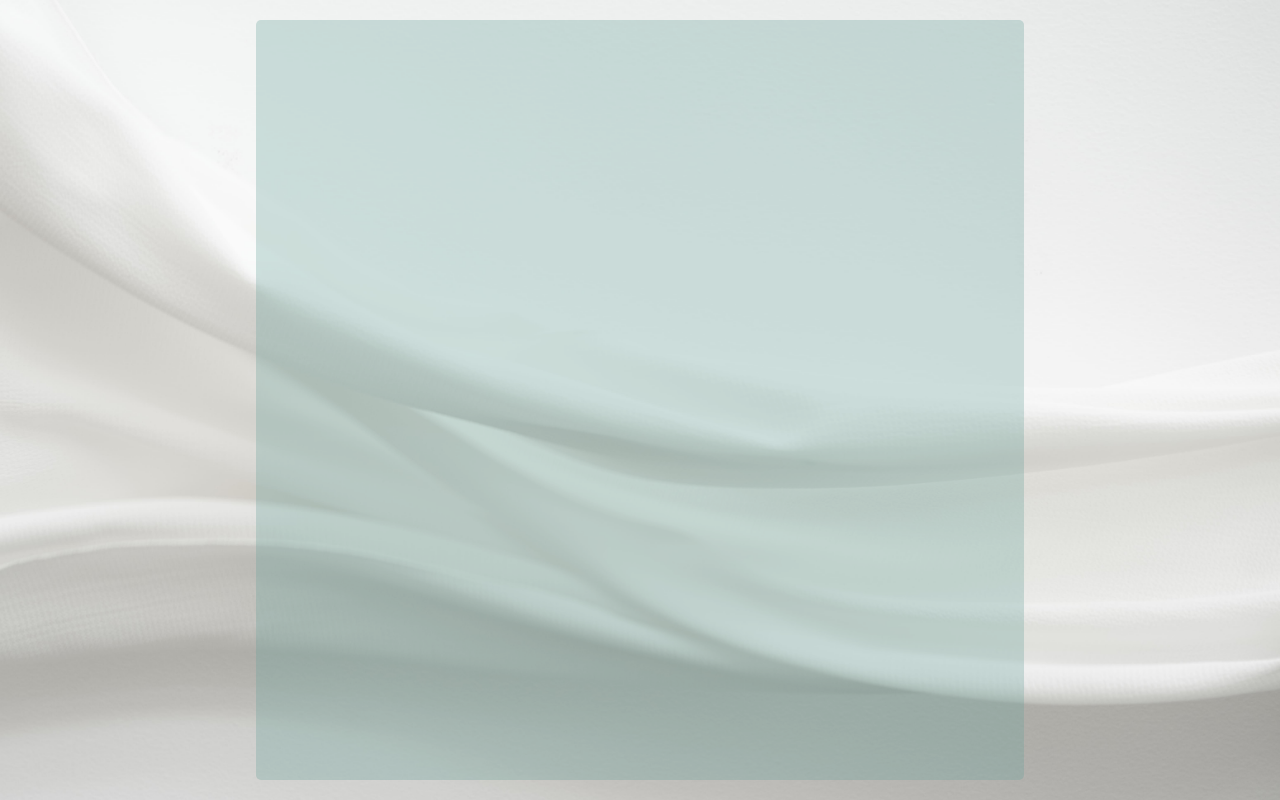
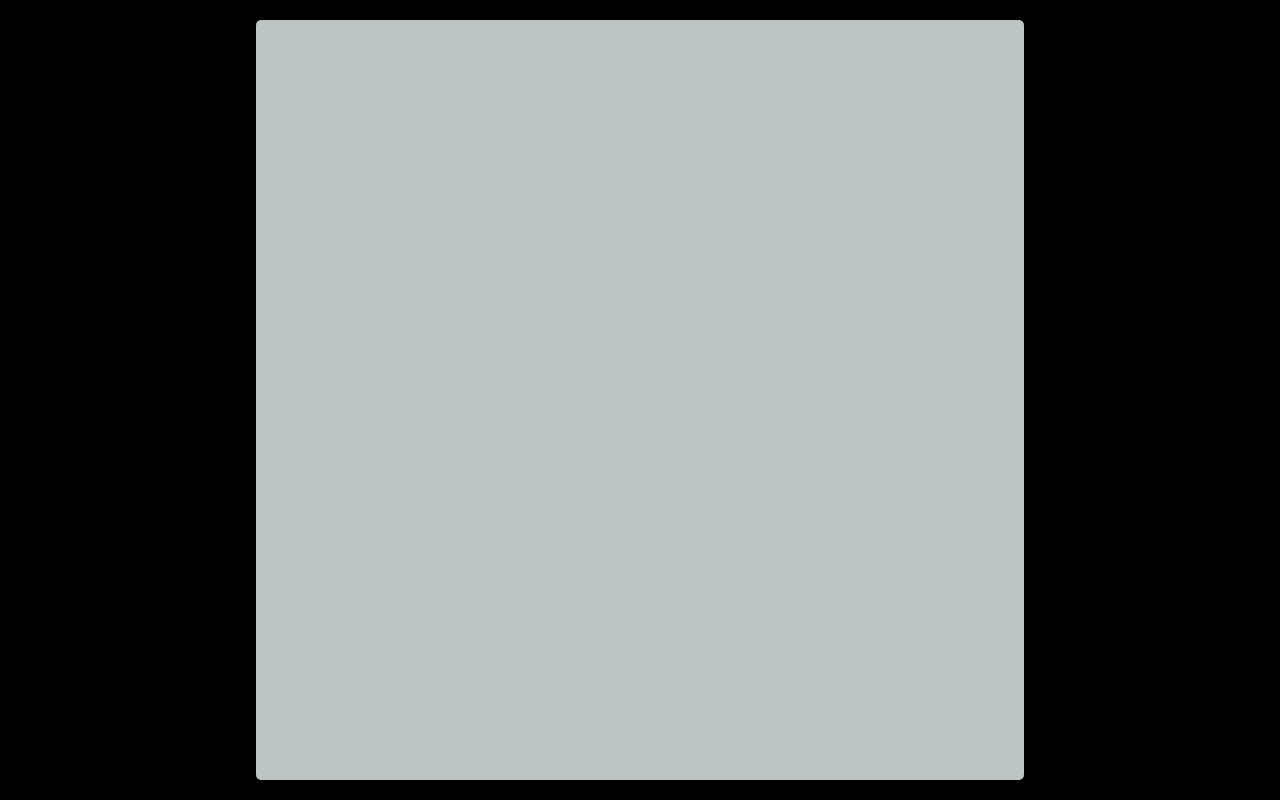
Before and after one commit to ram-ashish-panchal/VidhiVaani, a React (Vite) app: page /fine in a window 1280 px wide. Built offline with nearby package versions, Linux system fonts and the light colour scheme.

Commit message:
no major changes update fine.css and delete fine_amblem.jpg

```diff
--- a/CSS/fine.css
+++ b/CSS/fine.css
@@ -1,15 +1,13 @@
 .fine-body{
     width: 100%;
     height: 100vh;
-    background-image: url("/public/fine.jpg");
-    background-repeat: no-repeat;
-    background-size: cover;
+    background-image: black;
     display: flex;
     justify-content: center;
     align-items: center;
 }
 .form{
-    background-color: hsla(175, 22%, 51%, 0.3);
+    background-color: hsla(175, 35%, 94%, 0.8);
     width:60%;
     height:95%;
     border-radius: 5px;
```
Also changed, not shown: public/fine_amblem.jpg (deleted).
